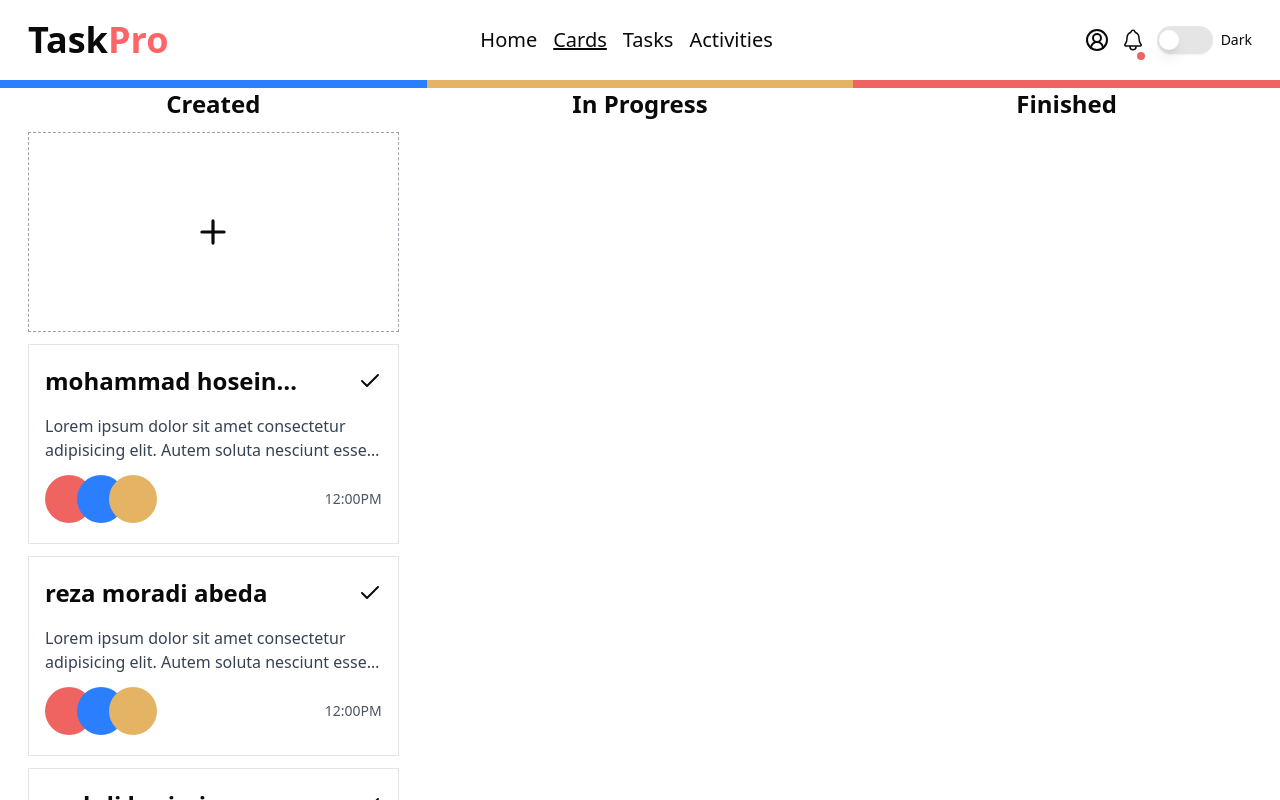
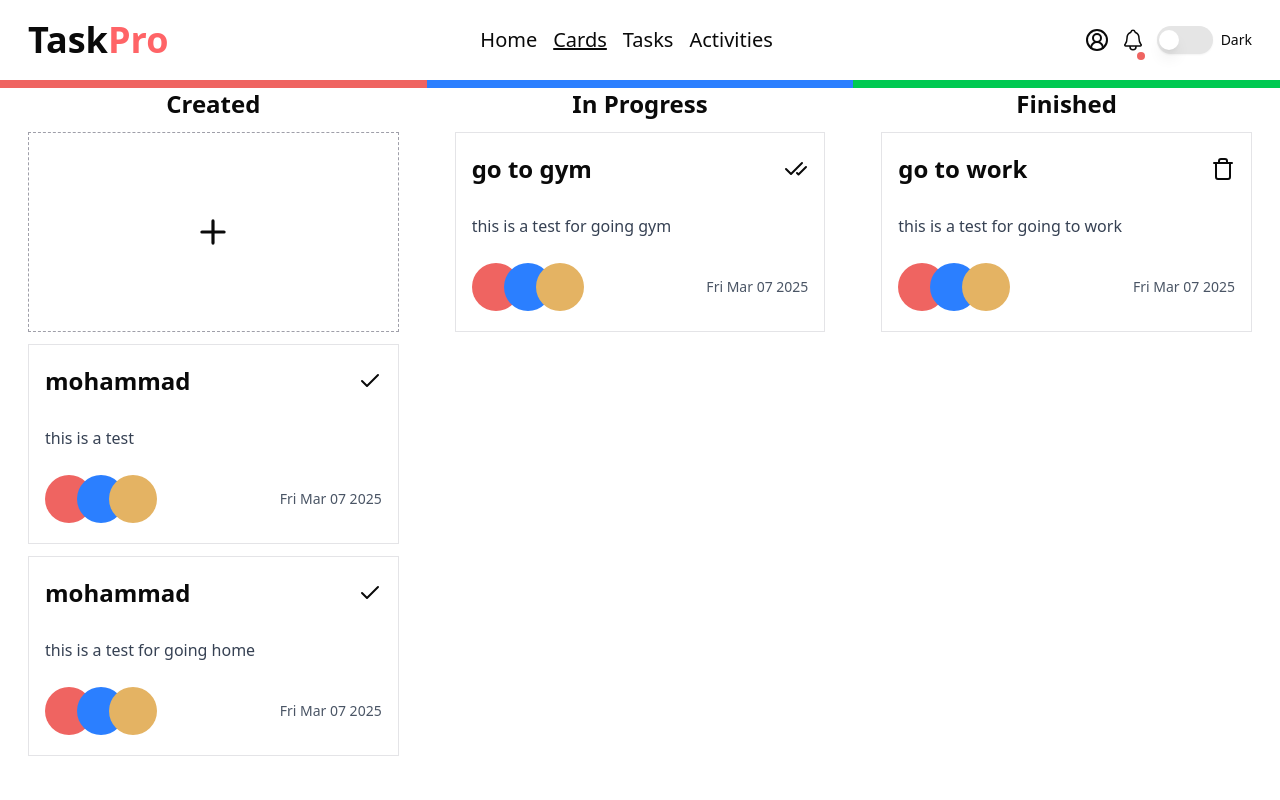
Before and after one commit to Mhorg8/taskify, a Next.js app: page /cards in a window 1280 px wide. Built offline with nearby package versions, Linux system fonts and the light colour scheme.

Commit message:
create function for drag&drop

```diff
--- a/app/cards/page.tsx
+++ b/app/cards/page.tsx
@@ -2,54 +2,20 @@
 import MoblieTabs from "@/components/cards/MoblieTabs";
 import TodoView from "@/components/cards/TodoView";
 import React, { useState } from "react";
-import { LuCheck, LuCheckCheck, LuPlus } from "react-icons/lu";
-import { closestCorners, DndContext } from "@dnd-kit/core";
-import {
-  arrayMove,
-  SortableContext,
-  verticalListSortingStrategy,
-} from "@dnd-kit/sortable";
+
+import StatusColumn from "@/components/cards/StatusColumn";
+import { columns } from "@/constant";
+
 
 const CardsPage = () => {
-  const [tasks, setTasks] = useState([
-    { id: 1, title: "mohammad hosein alirezaie" },
-    { id: 2, title: "reza moradi abeda" },
-    { id: 3, title: "mahdi karimi " },
-    { id: 4, title: "fariba alirezaie" },
-  ]);
-
   return (
     <div className="h-[calc(100dvh-80px)] overflow-hidden">
       <MoblieTabs />
       {/* large screen container */}
       <div className="hidden lg:grid grid-cols-3 h-full">
-        <DndContext
-          collisionDetection={closestCorners}
-        >
-          <div className="overflow-y-scroll overflow-x-hidden border-t-8 border-blue-500 container h-full relative">
-            <h3 className="text-2xl font-bold text-center">Created</h3>
-            {/* sample task view */}
-            <div className="w-full h-[200px] mt-3 border border-dashed border-zinc-400 flex items-center justify-center hover:bg-zinc-200/80 hoverEffect">
-              <LuPlus size={38} cursor="pointer" />
-            </div>
-            <div className="">
-              <SortableContext
-                items={tasks}
-                strategy={verticalListSortingStrategy}
-              >
-                {tasks.map((task) => {
-                  return <TodoView key={task.id} task={task} />;
-                })}
-              </SortableContext>
-            </div>
-          </div>
-          <div className="flex justify-center text-center border-t-8 border-yellow container h-full ">
-            <h3 className="text-2xl font-bold">In Progress</h3>
-          </div>
-          <div className="flex justify-center text-center border-t-8 border-red container h-full ">
-            <h3 className="text-2xl font-bold">Finished</h3>
-          </div>
-        </DndContext>
+        {columns.map((column) => {
+          return <StatusColumn key={column.id} column={column} />;
+        })}
       </div>
     </div>
   );
--- /dev/null
+++ b/components/cards/DropArea.tsx
@@ -0,0 +1,27 @@
+"use client";
+import React, { DragEvent, useState } from "react";
+
+const DropArea = () => {
+  const [showView, setShowView] = useState(false);
+
+  return (
+    <div
+      className={
+        showView
+          ? "bg-zinc-300 h-6 w-full opacity-100 transition-all duration-300 mt-3 rounded-xl px-3"
+          : "opacity-0 hidden"
+      }
+      onDragEnter={() => setShowView(true)}
+      onDragLeave={() => setShowView(false)}
+      onDrop={(e: DragEvent<HTMLDivElement>) => {
+        e.preventDefault();
+        setShowView(false);
+      }}
+      onDragOver={(e: DragEvent<HTMLDivElement>) => e.preventDefault()}
+    >
+      Drop Here
+    </div>
+  );
+};
+
+export default DropArea;
--- a/components/cards/MoblieTabs.tsx
+++ b/components/cards/MoblieTabs.tsx
@@ -1,11 +1,22 @@
 "use client";
+
+import TodoView from "./TodoView";
 
 const MoblieTabs = () => {
   return (
-    <div className="flex items-center justify-between lg:hidden h-full">
-      <div className="cards__header-tab border-t-8 border-blue">Created</div>
-      <div className="cards__header-tab border-t-8 border-red">In Progress</div>
-      <div className="cards__header-tab border-t-8 border-yellow">Finished</div>
+    <div className="lg:hidden h-full relative">
+      <div className="flex items-center w-full">
+        <div className="cards__header-tab border-t-8 border-blue">Created</div>
+        <div className="cards__header-tab border-t-8 border-red">
+          In Progress
+        </div>
+        <div className="cards__header-tab border-t-8 border-yellow">
+          Finished
+        </div>
+      </div>
+      <div>
+        {/* <TodoView /> */}
+      </div>
     </div>
   );
 };
--- /dev/null
+++ b/components/cards/StatusColumn.tsx
@@ -0,0 +1,47 @@
+"use client";
+import React, { DragEvent } from "react";
+import { LuPlus } from "react-icons/lu";
+import { useAppSelector, useAppDispatch } from "@/lib/redux/hooks";
+import { changeTaskStatus } from "@/lib/redux/tasksSlice";
+import TodoView from "./TodoView";
+import DropArea from "./DropArea";
+import { Column } from "@/types";
+
+interface Props {
+  column: Column;
+}
+
+const StatusColumn = ({ column }: Props) => {
+  const tasks = useAppSelector((state) => state.tasks.tasks);
+  const dispatch = useAppDispatch();
+
+  const handleDrop = (e: DragEvent<HTMLDivElement>) => {
+    e.preventDefault();
+    dispatch(changeTaskStatus(column.status)); // Update task status when dropped
+  };
+
+  return (
+    <div
+      className={`overflow-y-scroll overflow-x-hidden border-t-8  ${column.borderColor}  container h-full relative`}
+      onDragOver={(e: DragEvent<HTMLDivElement>) => e.preventDefault()}
+      onDrop={handleDrop}
+    >
+      <h3 className="text-2xl font-bold text-center">{column.title}</h3>
+      {column.status === "created" ? (
+        <div className="w-full h-[200px] mt-3 border border-dashed border-zinc-400 flex items-center justify-center hover:bg-zinc-200/80 hoverEffect">
+          <LuPlus size={38} cursor="pointer" />
+        </div>
+      ) : null}
+      {tasks
+        .filter((item) => item.status.toLowerCase() === column.status)
+        .map((task) => (
+          <div className="w-full " key={task.id}>
+            <TodoView task={task} />
+            <DropArea />
+          </div>
+        ))}
+    </div>
+  );
+};
+
+export default StatusColumn;
--- a/components/cards/TodoView.tsx
+++ b/components/cards/TodoView.tsx
@@ -1,67 +1,53 @@
 "use client";
-import React, { useState } from "react";
-import { LuCheck } from "react-icons/lu";
-import { useSortable } from "@dnd-kit/sortable";
-import { CSS } from "@dnd-kit/utilities";
-
-interface Task {
-  id: number;
-  title: string;
-}
+import React from "react";
+import { LuCheck, LuCheckCheck, LuDelete, LuTrash } from "react-icons/lu";
+import { Task } from "@/types";
+import { useAppDispatch } from "@/lib/redux/hooks";
+import { setActiveTask } from "@/lib/redux/tasksSlice";
 
 interface Props {
   task: Task;
 }
 
 const TodoView = ({ task }: Props) => {
-  const [inProgress, setInProgress] = useState<Task[]>([]);
+  const { title, desc, time } = task;
+  const dispatch = useAppDispatch();
 
-  const { id, title } = task;
-  const { attributes, listeners, setNodeRef, transform, transition } =
-    useSortable({ id });
-
-  const style = {
-    transition,
-    transform: CSS.Transform.toString(transform),
+  const handleDragStart = () => {
+    dispatch(setActiveTask(task)); // Set the dragged task in the Redux state
   };
-
-  function onDrag(e: React.DragEvent) {
-    e.preventDefault();
-  }
-
-  function dragEnd() {
-    setInProgress((prev) => [...prev, task]);
-  }
 
   return (
     <div
-      onDrag={(e) => onDrag(e)}
-      onDragEnd={() => dragEnd()}
-      ref={setNodeRef}
-      {...attributes}
-      {...listeners}
-      style={style}
+      draggable
+      onDragStart={handleDragStart}
       className="w-full h-[200px] mt-3 border border-zinc-200 flex flex-col items-start justify-between hover:bg-zinc-200/80 hoverEffect py-5 px-4"
     >
       <div className="flex items-center justify-between w-full">
-        <h3 className=" line-clamp-1 text-lg md:text-lg lg:text-2xl font-bold flex-1">
+        <h3 className="line-clamp-1 text-lg md:text-lg lg:text-2xl font-bold flex-1">
           {title}
         </h3>
         <button className="cursor-pointer">
-          <LuCheck size={24} />
+          {task.status === "created" ? (
+            <LuCheck size={24} />
+          ) : task.status === "inprogress" ? (
+            <LuCheckCheck size={24} />
+          ) : (
+            <LuTrash size={24} />
+          )}
         </button>
       </div>
-      <p className="mb-3 lg:mb-0  text-start line-clamp-2 text-sm md:text-base mt-1 text-gray-700">
-        Lorem ipsum dolor sit amet consectetur adipisicing elit. Autem soluta
-        nesciunt esse cupiditate, quod rerum!
+      <p className="mb-3 lg:mb-0 text-start line-clamp-2 text-sm md:text-base mt-1 text-gray-700">
+        {desc}
       </p>
-      <div className="flex items-center justify-baseline w-full">
-        <div className="flex-1 flex item-center justify-start relative">
+      <div className="flex items-center justify-between w-full">
+        <div className="flex-1 flex items-center justify-start relative">
+          {/* Add colors or avatars for task owners */}
           <div className="w-8 h-8 lg:w-12 lg:h-12 rounded-full cursor-pointer bg-red hover:scale-110 hoverEffect"></div>
           <div className="w-8 h-8 lg:w-12 lg:h-12 rounded-full cursor-pointer bg-blue-500 -ml-4 hover:scale-110 hoverEffect"></div>
-          <div className="w-8 h-8 lg:w-12 lg:h-12  rounded-full cursor-pointer bg-yellow -ml-4 hover:scale-110 hoverEffect"></div>
+          <div className="w-8 h-8 lg:w-12 lg:h-12 rounded-full cursor-pointer bg-yellow -ml-4 hover:scale-110 hoverEffect"></div>
         </div>
-        <p className="text-sm text-gray-600">12:00PM</p>
+        <p className="text-sm text-gray-600">{time}</p>
       </div>
     </div>
   );
--- a/constant/index.ts
+++ b/constant/index.ts
@@ -1,6 +1,59 @@
+import { Column, Task } from "@/types";
+
 export const HeaderLinks = [
-    {id : 1 , name : "Home" , link : "/"} ,
-    {id : 4 , name : "Cards" , link : "/cards"} ,
-    {id : 2 , name : "Tasks" , link : "/tasks"} ,
-    {id : 3 , name : "Activities" , link : "/activities"} ,
-]
+  { id: 1, name: "Home", link: "/" },
+  { id: 4, name: "Cards", link: "/cards" },
+  { id: 2, name: "Tasks", link: "/tasks" },
+  { id: 3, name: "Activities", link: "/activities" },
+];
+
+const getTime = () => {
+  const date = new Date().toDateString();
+  return date;
+};
+export const columns: Column[] = [
+  { id: 1, status: "created", title: "Created", borderColor: "border-red" },
+  {
+    id: 2,
+    status: "inprogress",
+    title: "In Progress",
+    borderColor: "border-blue-500",
+  },
+  {
+    id: 3,
+    status: "finished",
+    title: "Finished",
+    borderColor: "border-green-500",
+  },
+];
+
+export const staticTasks: Task[] = [
+  {
+    id: 1,
+    title: "mohammad",
+    desc: "this is a test",
+    status: "created",
+    time: getTime(),
+  },
+  {
+    id: 2,
+    title: "go to gym ",
+    desc: "this is a test for going gym",
+    status: "inprogress",
+    time: getTime(),
+  },
+  {
+    id: 3,
+    title: "go to work",
+    desc: "this is a test for going to work",
+    status: "finished",
+    time: getTime(),
+  },
+  {
+    id: 4,
+    title: "mohammad",
+    desc: "this is a test for going home",
+    status: "created",
+    time: getTime(),
+  },
+];
--- /dev/null
+++ b/lib/redux/tasksSlice.ts
@@ -0,0 +1,37 @@
+import { staticTasks } from "@/constant";
+import { Task } from "@/types";
+import { createSlice, PayloadAction } from "@reduxjs/toolkit";
+
+interface InitialState {
+  draggedTask: Task | null;
+  tasks: Task[];
+}
+const initialState: InitialState = {
+  draggedTask: null,
+  tasks: staticTasks,
+};
+
+const tasksSlice = createSlice({
+  name: "tasksSlice",
+  initialState,
+  reducers: {
+    setActiveTask: (state, action: PayloadAction<Task | null>) => {
+      state.draggedTask = action.payload ? action.payload : null;
+    },
+    changeTaskStatus: (state, action: PayloadAction<string>) => {
+      const { draggedTask } = state;
+
+      if (draggedTask) {
+        // Map over tasks and update the status of the dragged task
+        state.tasks = state.tasks.map((task) =>
+          task.id === draggedTask.id
+            ? { ...task, status: action.payload } // Update the status with the new one from the payload
+            : task
+        );
+      }
+    },
+  },
+});
+
+export const { setActiveTask, changeTaskStatus } = tasksSlice.actions;
+export default tasksSlice.reducer;
--- a/lib/store.ts
+++ b/lib/store.ts
@@ -1,9 +1,11 @@
 import { configureStore } from "@reduxjs/toolkit";
-import themeSlice from './redux/theme'
+import themeSlice from "./redux/theme";
+import tasksSlice from "@/lib/redux/tasksSlice";
 export const makeStore = () => {
   return configureStore({
     reducer: {
-        theme : themeSlice
+      theme: themeSlice,
+      tasks: tasksSlice,
     },
   });
 };
--- /dev/null
+++ b/types/index.ts
@@ -0,0 +1,14 @@
+export interface Task {
+  id: number;
+  title: string;
+  desc: string;
+  status: string;
+  time: string;
+}
+
+export interface Column {
+  id: number;
+  title: string;
+  status: string;
+  borderColor?: string;
+}
```
